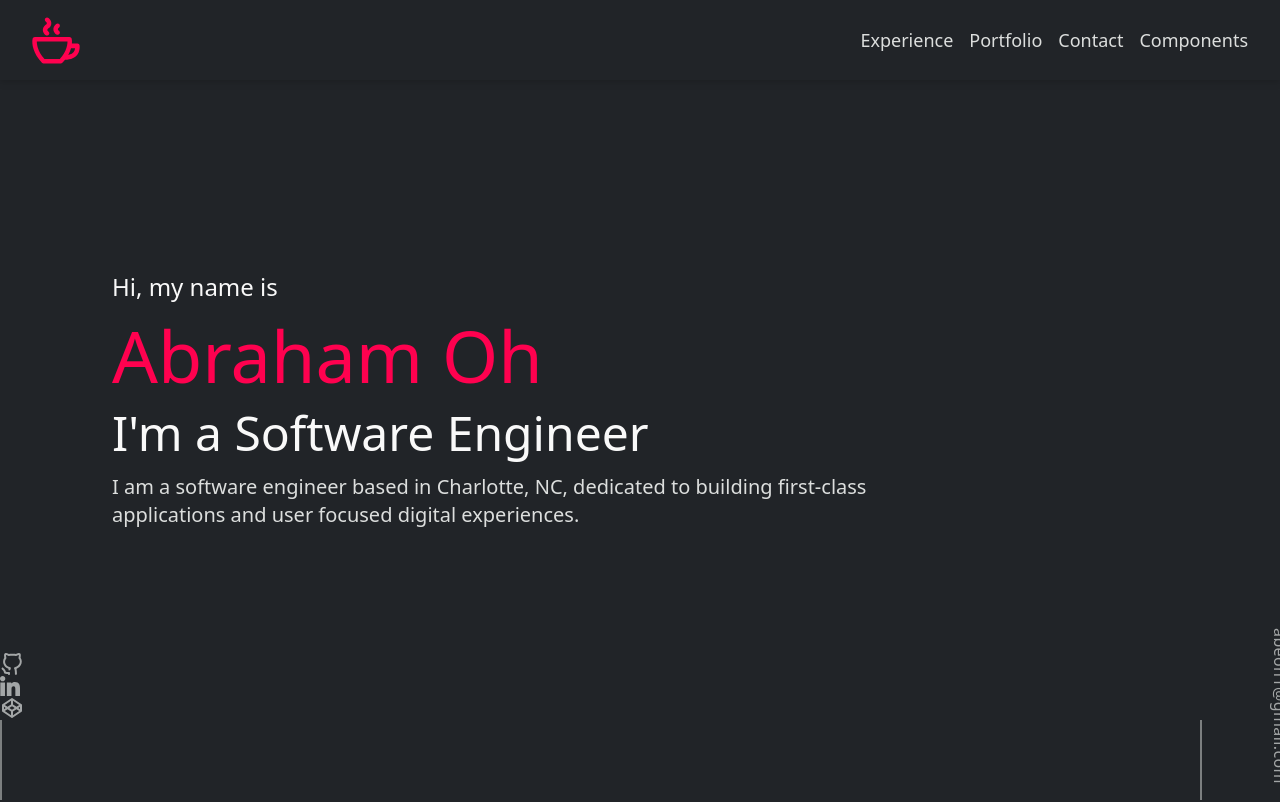
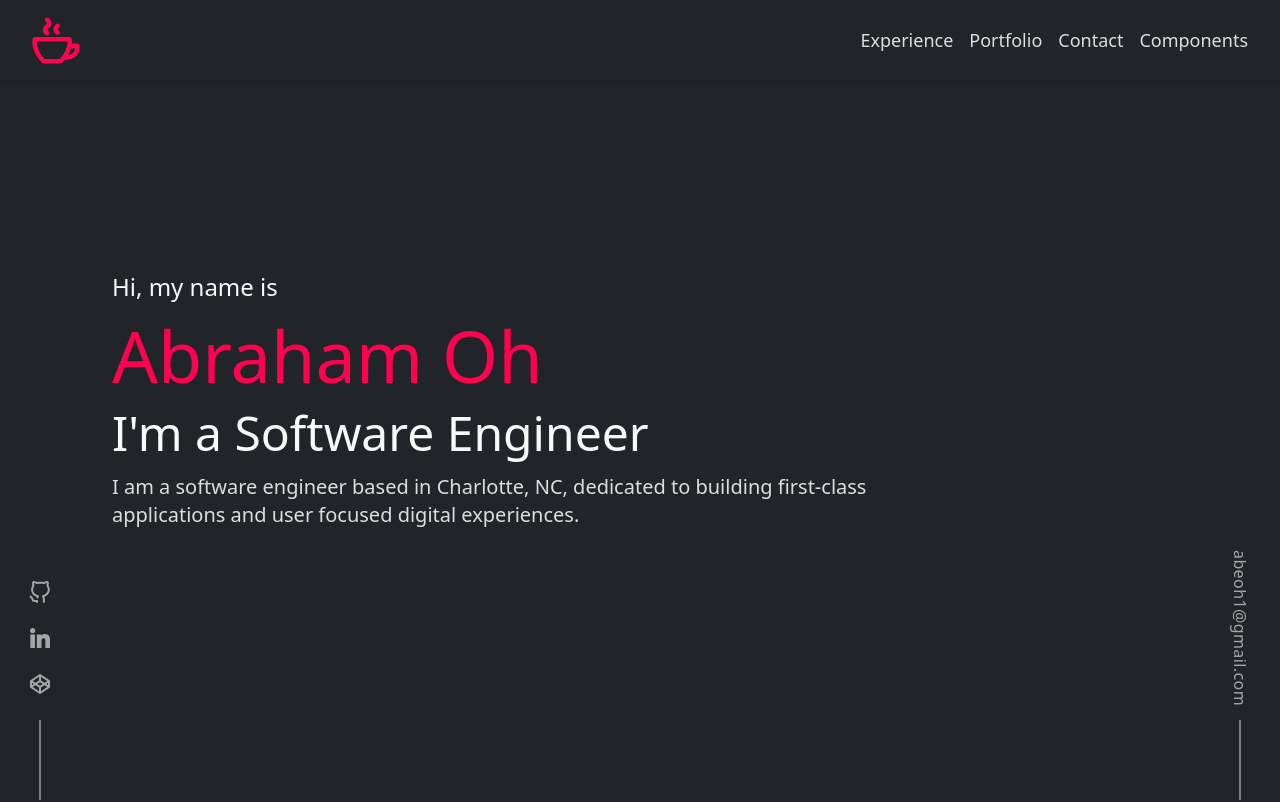
Before and after one commit to AsianHam/my-website, a Next.js app: page / in a window 1280 px wide. Shown: the top 802 px of the page. Built offline with nearby package versions, Linux system fonts and the light colour scheme.

Commit message:
fix social media and email components

```diff
--- a/src/components/email.tsx
+++ b/src/components/email.tsx
@@ -1,5 +1,5 @@
 export const Email = () => (
-  <div className='fixed hidden 768:block bottom-0 right-0 flex flex-col w-20 items-center opacity-70'>
+  <div className='fixed hidden 768:flex bottom-0 right-0 flex flex-col w-20 items-center opacity-70'>
     <p className='rotate-90 text-iron pr-40 tracking-wide'>abeoh1@gmail.com</p>
     <div className='bg-iron/70 w-0.5 h-20' />
   </div>
--- a/src/components/social-media.tsx
+++ b/src/components/social-media.tsx
@@ -4,7 +4,7 @@ import Linkedin from '/public/linkedin.svg';
 import Codepen from '/public/codepen.svg';
 
 export const SocialMedia = () => (
-  <div className='fixed hidden 768:block left-0 bottom-0 flex flex-col w-20 items-center gap-6 opacity-70'>
+  <div className='fixed hidden 768:flex left-0 bottom-0 flex flex-col w-20 items-center gap-6 opacity-70'>
     <NavItem
       icon={<Github className='text-iron w-full h-full' />}
       href='https://github.com/AsianHam'
```
